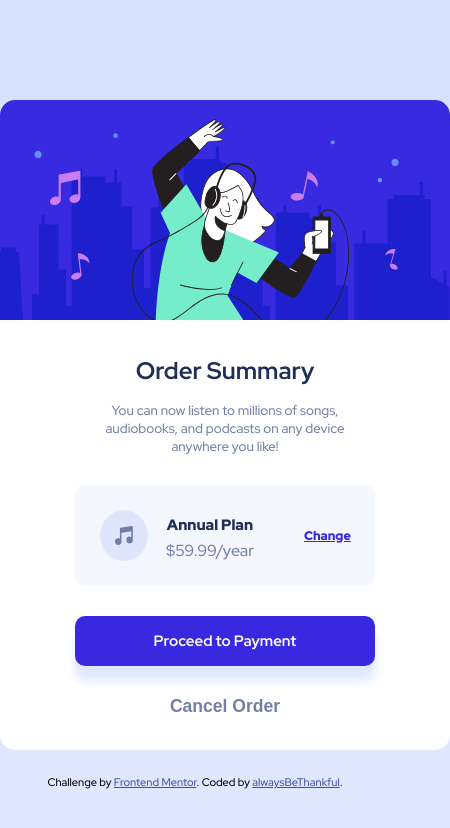
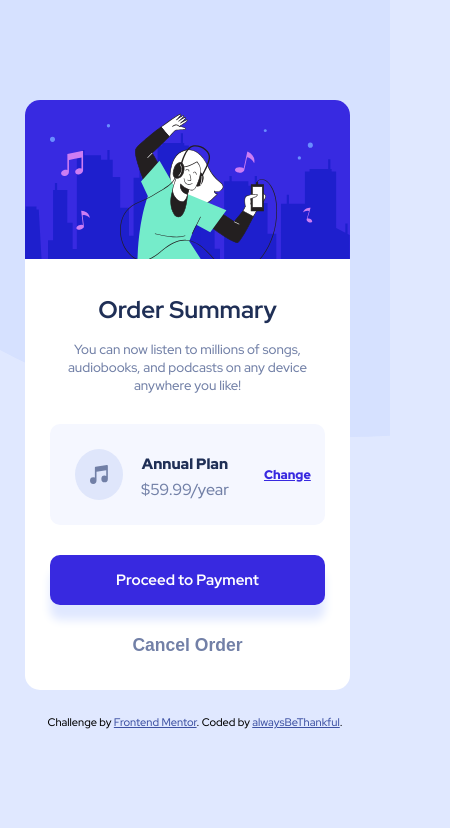
Before and after one commit to alwaysBeThankful/order-sum.github.io, a plain HTML site: page index.html in a window 390 px wide. Shown: the whole page, 450 px wide, since content can reach past the window. Drawn offline with Linux system fonts and the light colour scheme.

Commit message:
Finished mobile section
I have finished the mobile section of the website and this challenge :)

```diff
--- a/style.css
+++ b/style.css
@@ -135,6 +135,27 @@ body {
     color: var(--Dark-blue)
 }
 
+@media screen and (max-width: 390px) {
+    .container {
+        margin-left: 25px;
+        max-width: 325px;
+        height: 590px;
+    }
+
+    .banner {
+        max-width: 325px;
+    }
+
+    .subscription, .cta {
+        margin-left: 25px;
+        margin-right: 25px;
+    }
+
+    .subscription .sub-text {
+        margin-right: 35px;
+    }
+}
+
 /* -- Attribution -- */
 .attribution {
     margin-top: 25px;
```
